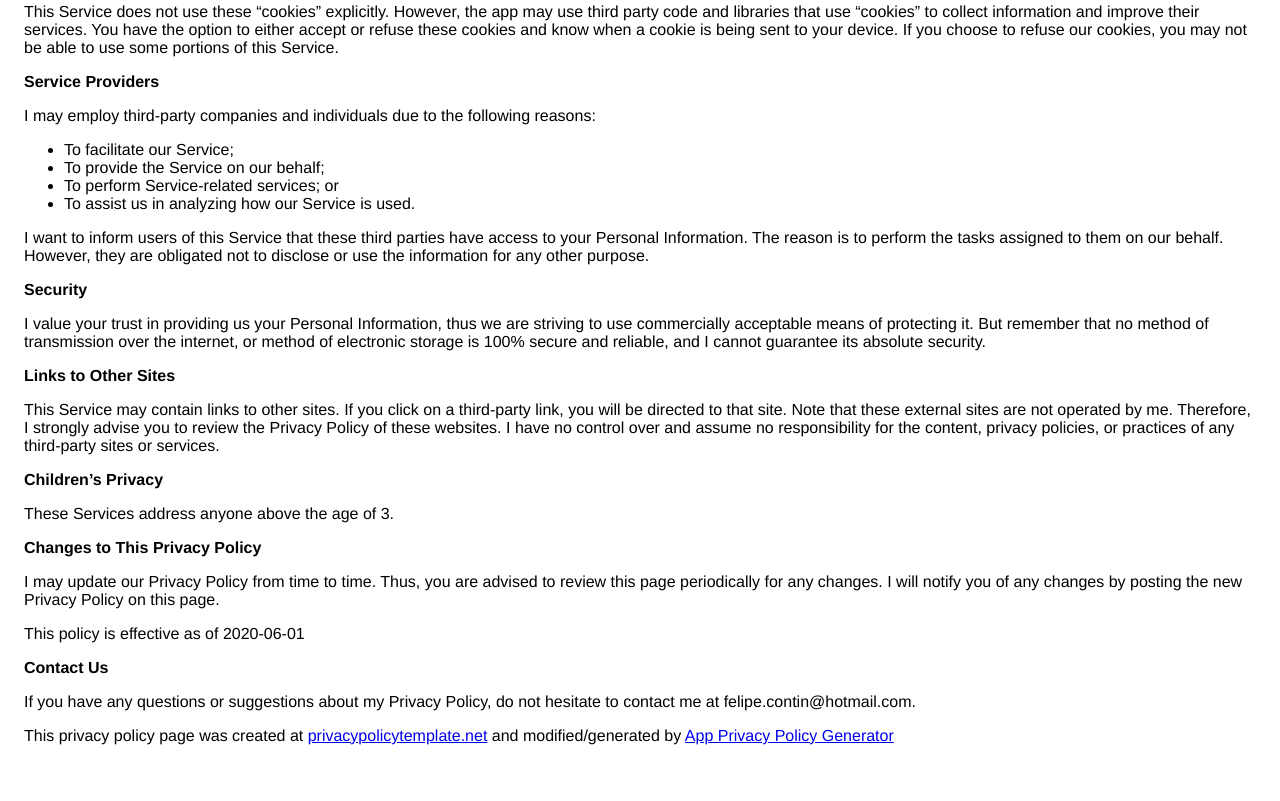
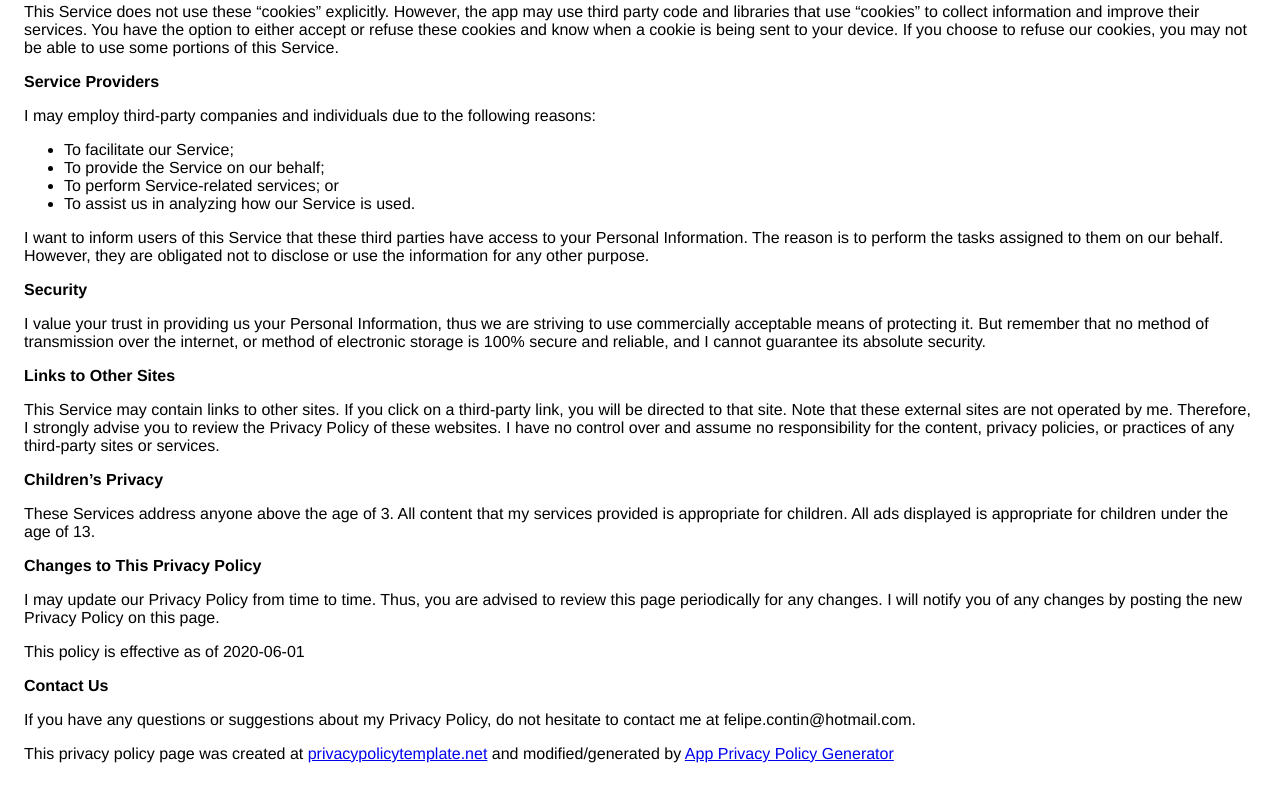
Before and after one commit to AlbanezFelipe/Survival-Ball-Terms-and-Policy, a plain HTML site: page privacy-policy.html in a window 1280 px wide. Shown: the part 623-1424 px from the top of the page. Drawn offline with Linux system fonts and the light colour scheme.

Commit message:
Add files via upload

```diff
--- a/privacy-policy.html
+++ b/privacy-policy.html
@@ -86,7 +86,7 @@
                   privacy policies, or practices of any third-party sites or
                   services.
                 </p> <p><strong>Children’s Privacy</strong></p> <p>
-                  These Services address anyone above the age of 3.
+                  These Services address anyone above the age of 3. All content that my services provided is appropriate for children. All ads displayed is appropriate for children under the age of 13.
                 </p> <p><strong>Changes to This Privacy Policy</strong></p> <p>
                   I may update our Privacy Policy from
                   time to time. Thus, you are advised to review this page
```
